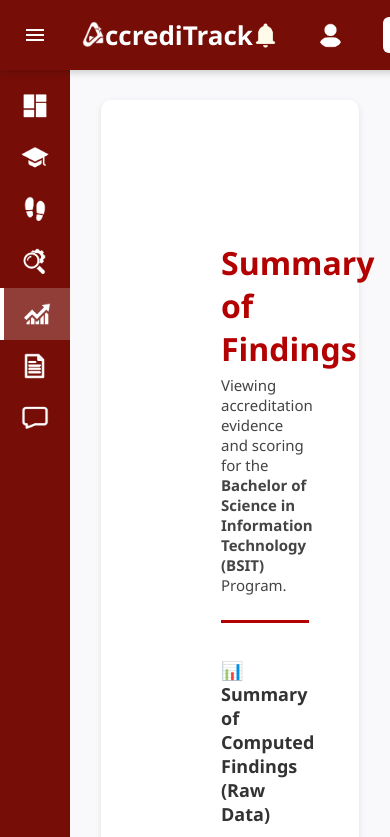
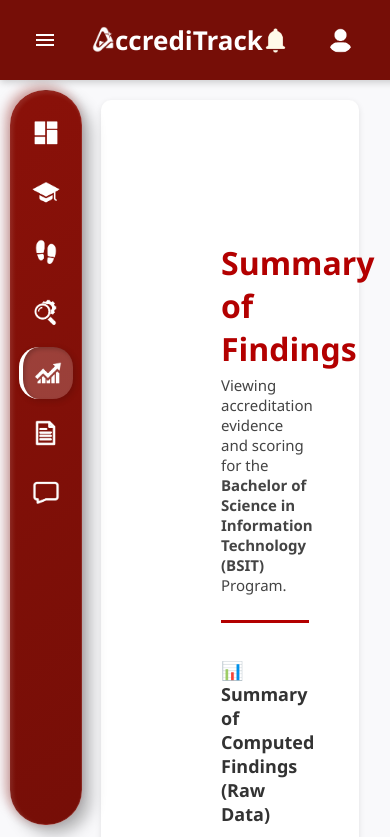
Before and after one commit to kalelle-mae/Accreditrack-System, a plain HTML site: page html/role/accreditor/summary.html in a window 390 px wide. Shown: the top 837 px of the page. Drawn offline with Linux system fonts and the light colour scheme.

Commit message:
update sidebar styles for improved layout and responsiveness

```diff
--- a/css/accreditor/main-dashboard/left-section.css
+++ b/css/accreditor/main-dashboard/left-section.css
@@ -1,16 +1,21 @@
 .side-nav {
   position: fixed;
-  top: 70px;
-  left: 0;
+  top: 90px;
+  left: 10px;
   width: 70px;
-  height: calc(100vh - 70px);
-  background: #760e07;
+  height: 84vh;
+  background: linear-gradient(145deg, #8a1109, #760e07);
   display: flex;
   flex-direction: column;
-  padding: 10px 0;
+  padding: 12px 0;
   z-index: 900;
-  transition: width 0.3s ease;
+  transition: all 0.3s ease;
   overflow: hidden;
+  border-radius: 35px;
+  box-shadow: 8px 8px 16px rgba(0, 0, 0, 0.3),
+    -4px -4px 12px rgba(139, 17, 9, 0.4),
+    inset 2px 2px 4px rgba(255, 255, 255, 0.1);
+  border: 1px solid rgba(255, 255, 255, 0.1);
 }
 
 .side-nav a {
@@ -25,6 +30,8 @@
   justify-content: center;
   transition: all 0.3s ease;
   position: relative;
+  margin: 4px 8px;
+  border-radius: 20px;
 }
 
 .side-nav a img {
@@ -39,15 +46,20 @@
 .side-nav a.active {
   background: rgba(255, 255, 255, 0.2);
   border-left: 4px solid #fff;
+  box-shadow: inset 2px 2px 4px rgba(0, 0, 0, 0.2),
+    2px 2px 6px rgba(0, 0, 0, 0.15);
+  border-radius: 20px 20px 20px 20px;
 }
 
 .side-nav.expanded {
   width: 250px;
+  border-radius: 30px;
 }
 
 .side-nav.expanded a {
   justify-content: flex-start;
   padding-left: 20px;
+  border-radius: 20px;
 }
 
 .side-nav.expanded a span {
@@ -57,6 +69,9 @@
 .side-nav a:hover {
   background: rgba(255, 255, 255, 0.12);
   border-left: 4px solid rgba(255, 255, 255, 0.5);
+  box-shadow: inset 1px 1px 3px rgba(0, 0, 0, 0.1),
+    2px 2px 4px rgba(0, 0, 0, 0.1);
+  border-radius: 20px;
 }
 
 .side-nav a:hover:not(.active) {
--- a/css/accreditor/main-dashboard/top-section.css
+++ b/css/accreditor/main-dashboard/top-section.css
@@ -3,13 +3,13 @@ header {
   align-items: center;
   justify-content: space-between;
   background: #760e07;
-  height: 70px;
+  height: 80px;
   width: 100%;
   position: fixed;
   top: 0;
   left: 0;
   z-index: 1000;
-  padding: 0 15px;
+  padding: 0 25px;
   font-family: "Segoe UI", Tahoma, Geneva, Verdana, sans-serif;
   color: white;
   box-shadow: 0 2px 8px rgba(0, 0, 0, 0.2);
```
